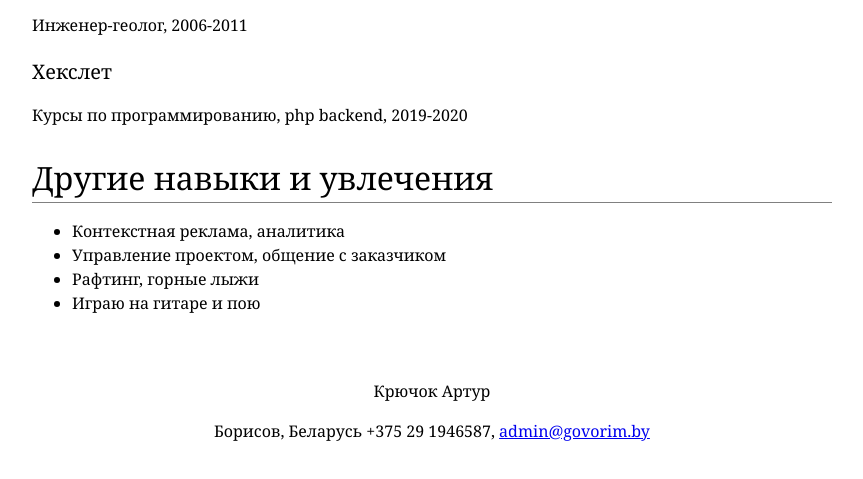
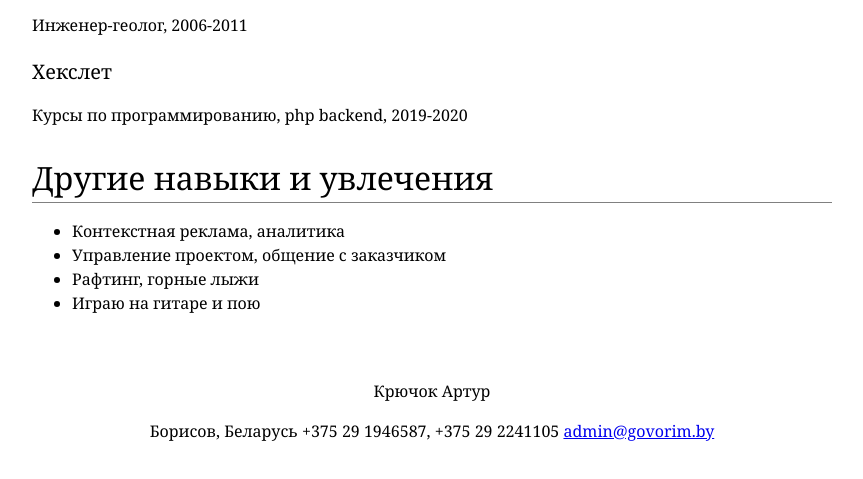
Before and after one commit to Colonizator1/colonizator1.github.io, a plain HTML site: page index.html in a window 1280 px wide. Shown: the part 774-1253 px from the top of the page, without its empty margins (208-1071 px from the left). Drawn offline with Linux system fonts and the light colour scheme.

Commit message:
Мой первый коммит, добавил файл ридми, поменял фио и тел

```diff
--- a/index.html
+++ b/index.html
@@ -3,7 +3,7 @@
     <head>
         <meta charset="utf-8">
         <link rel="stylesheet" href="style.css">
-        <title>Резюме - Артур Крючок</title>
+        <title>Резюме - Крючок Артур</title>
     </head>
     <body>
         <div id="header">
@@ -42,7 +42,7 @@
         </div>
         <div id="footer">
             <p class="name">Крючок Артур</p>
-            <p>Борисов, Беларусь +375 29 1946587, <a href="mailto:admin@govorim.by">admin@govorim.by</a></p>
+	    <p>Борисов, Беларусь +375 29 1946587, +375 29 2241105 <a href="mailto:admin@govorim.by">admin@govorim.by</a></p>
         </div>
     </body>
 </html>
```
Also changed, not shown: 1 other file.
